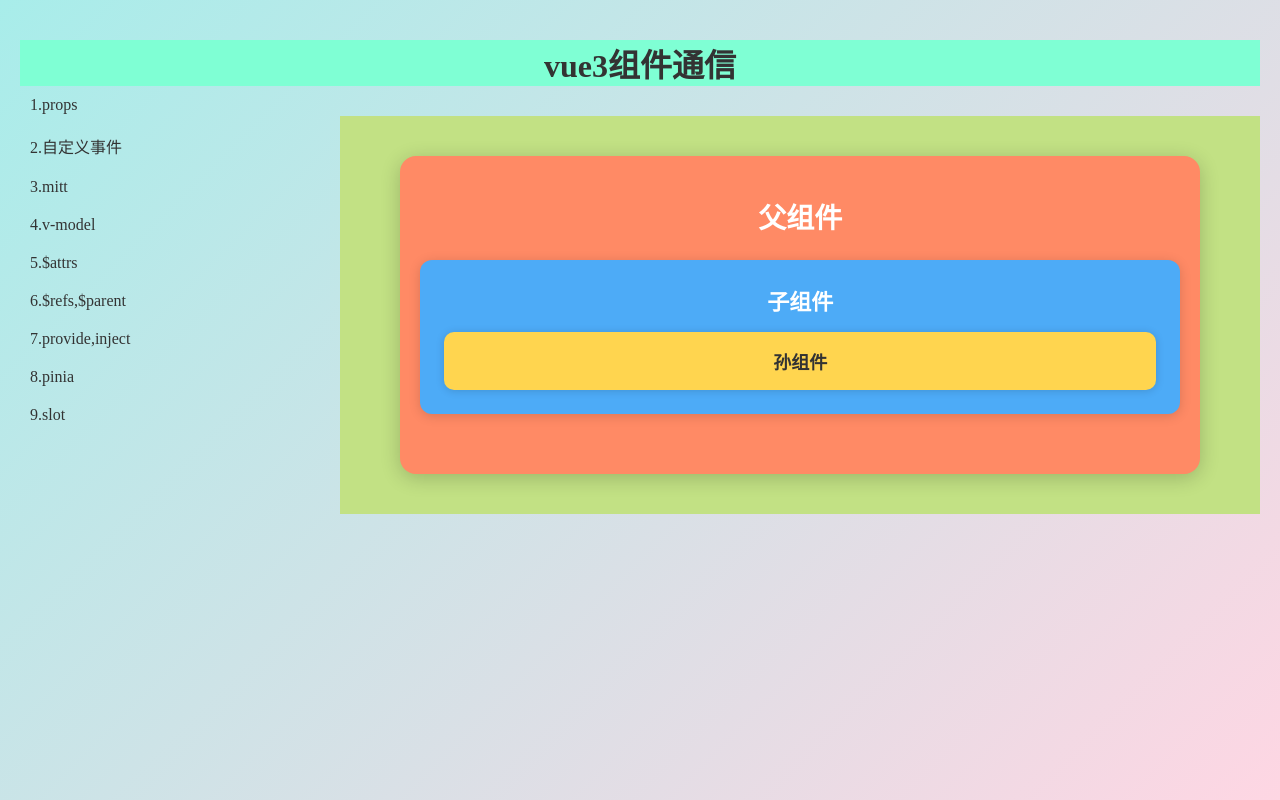
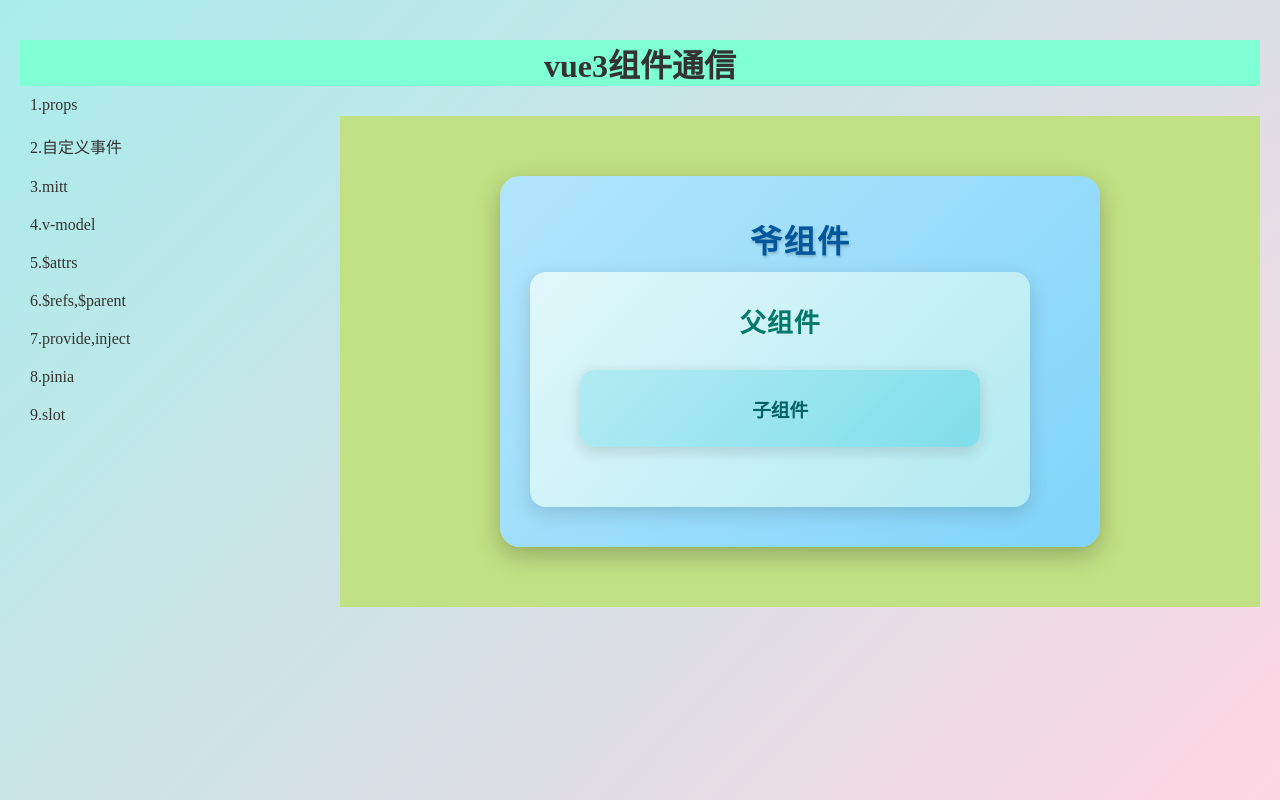
Before and after one commit to helios-w0409/vue_1stttttt, a Vue app: page /provideAndinject in a window 1280 px wide. Built offline with nearby package versions, Linux system fonts and the light colour scheme.

Commit message:
【NEW】11月6日更新

```diff
--- /dev/null
+++ b/src/components/provideAndinject/Child.vue
@@ -0,0 +1,28 @@
+<template>
+  <div class="child">
+    <h3>子组件</h3>
+  </div>
+</template>
+
+<script setup lang="ts"></script>
+
+<style scoped>
+.child {
+  width: 400px;
+  margin: 30px auto;
+  padding: 25px 20px;
+  background: linear-gradient(135deg, #b2ebf2, #80deea);
+  border-radius: 14px;
+  box-shadow: 0 4px 15px rgba(0, 0, 0, 0.15);
+  text-align: center;
+  font-family: "Segoe UI", sans-serif;
+  color: #006064;
+  transition: transform 0.3s ease, box-shadow 0.3s ease;
+}
+
+/* 悬浮动效 */
+.child:hover {
+  transform: translateY(-4px);
+  box-shadow: 0 8px 18px rgba(0, 0, 0, 0.25);
+}
+</style>
--- /dev/null
+++ b/src/components/provideAndinject/Father.vue
@@ -0,0 +1,39 @@
+<template>
+  <div class="father">
+    <h2>父组件</h2>
+    <Child></Child>
+    <!-- 对于爷组件传来的值不进行接收。直接传递给子组件 -->
+  </div>
+</template>
+
+<script setup lang="ts">
+import Child from "./Child.vue";
+</script>
+
+<style scoped>
+.father {
+  width: 500px;
+  /* margin: 80px auto; */
+  padding: 30px 20px;
+  background: linear-gradient(135deg, #e0f7fa, #b2ebf2);
+  border-radius: 16px;
+  box-shadow: 0 6px 20px rgba(0, 0, 0, 0.15);
+  text-align: center;
+  font-family: "Segoe UI", sans-serif;
+  color: #00796b;
+  transition: transform 0.3s ease, box-shadow 0.3s ease;
+}
+
+/* 悬浮时增加立体感 */
+.father:hover {
+  transform: translateY(-5px);
+  box-shadow: 0 10px 25px rgba(0, 0, 0, 0.25);
+}
+
+/* 标题样式 */
+.father h2 {
+  font-size: 26px;
+  margin-bottom: 10px;
+  letter-spacing: 1px;
+}
+</style>
--- /dev/null
+++ b/src/components/provideAndinject/Grandpa.vue
@@ -0,0 +1,42 @@
+<template>
+  <div class="grandpa">
+    <h1>爷组件</h1>
+
+    <Father></Father>
+    <!-- 传值给父组件 -->
+  </div>
+</template>
+
+<script setup lang="ts">
+import Father from "./Father.vue";
+import { ref } from "vue";
+</script>
+
+<style scoped>
+.grandpa {
+  width: 600px;
+  margin: 60px auto;
+  padding: 40px 30px;
+  background: linear-gradient(135deg, #b3e5fc, #81d4fa);
+  border-radius: 20px;
+  box-shadow: 0 8px 25px rgba(0, 0, 0, 0.25);
+  text-align: center;
+  font-family: "Segoe UI", sans-serif;
+  color: #01579b;
+  transition: transform 0.3s ease, box-shadow 0.3s ease;
+}
+
+/* 悬浮动效 */
+.grandpa:hover {
+  transform: translateY(-6px);
+  box-shadow: 0 12px 30px rgba(0, 0, 0, 0.3);
+}
+
+/* 标题样式 */
+.grandpa h1 {
+  font-size: 32px;
+  margin-bottom: 10px;
+  letter-spacing: 1.5px;
+  text-shadow: 1px 2px 3px rgba(0, 0, 0, 0.2);
+}
+</style>
--- a/src/components/provideAndinject/provideAndinject.vue
+++ /dev/null
@@ -1,68 +0,0 @@
-<template>
-  <div class="provideAndinject">
-    <h1>父组件</h1>
-    <div class="Child">
-      <h2>子组件</h2>
-      <div class="Grandchild">
-        <h3>孙组件</h3>
-      </div>
-    </div>
-  </div>
-</template>
-
-<script setup lang="ts"></script>
-
-<style scoped>
-/* 父组件样式 */
-.provideAndinject {
-  background-color: #ff8a65; /* 橙红色 */
-  padding: 40px 20px;
-  border-radius: 16px;
-  color: #fff;
-  text-align: center;
-  box-shadow: 0 4px 20px rgba(0, 0, 0, 0.2);
-  width: 100%;
-  max-width: 800px;
-  margin: 40px auto;
-}
-
-/* 父组件标题 */
-.provideAndinject > h1 {
-  font-size: 28px;
-  font-weight: bold;
-  margin-bottom: 24px;
-}
-
-/* 子组件样式 */
-.Child {
-  background-color: #4dabf7; /* 蓝色 */
-  padding: 24px;
-  border-radius: 12px;
-  color: #fff;
-  text-align: center;
-  box-shadow: 0 2px 12px rgba(0, 0, 0, 0.15);
-  margin-bottom: 20px;
-}
-
-/* 子组件标题 */
-.Child > h2 {
-  font-size: 22px;
-  margin-bottom: 16px;
-}
-
-/* 孙组件样式 */
-.Grandchild {
-  background-color: #ffd54f; /* 黄色 */
-  padding: 16px;
-  border-radius: 10px;
-  color: #333;
-  text-align: center;
-  box-shadow: 0 1px 8px rgba(0, 0, 0, 0.15);
-}
-
-/* 孙组件标题 */
-.Grandchild > h3 {
-  font-size: 18px;
-  margin: 0;
-}
-</style>
--- a/src/route/index.ts
+++ b/src/route/index.ts
@@ -6,7 +6,7 @@
 import vModel from "@/components/v-model/vModel.vue";
 import attrs from "@/components/attrs/Grandpa.vue";
 import refAndparent from "@/components/refAndparent/Father.vue";
-import provideAndinject from "@/components/provideAndinject/provideAndinject.vue";
+import provideAndinject from "@/components/provideAndinject/Grandpa.vue";
 import pinia from "@/components/pinia/pinia.vue";
 import slot from "@/components/slot/slot.vue";
 const router = createRouter({
```
